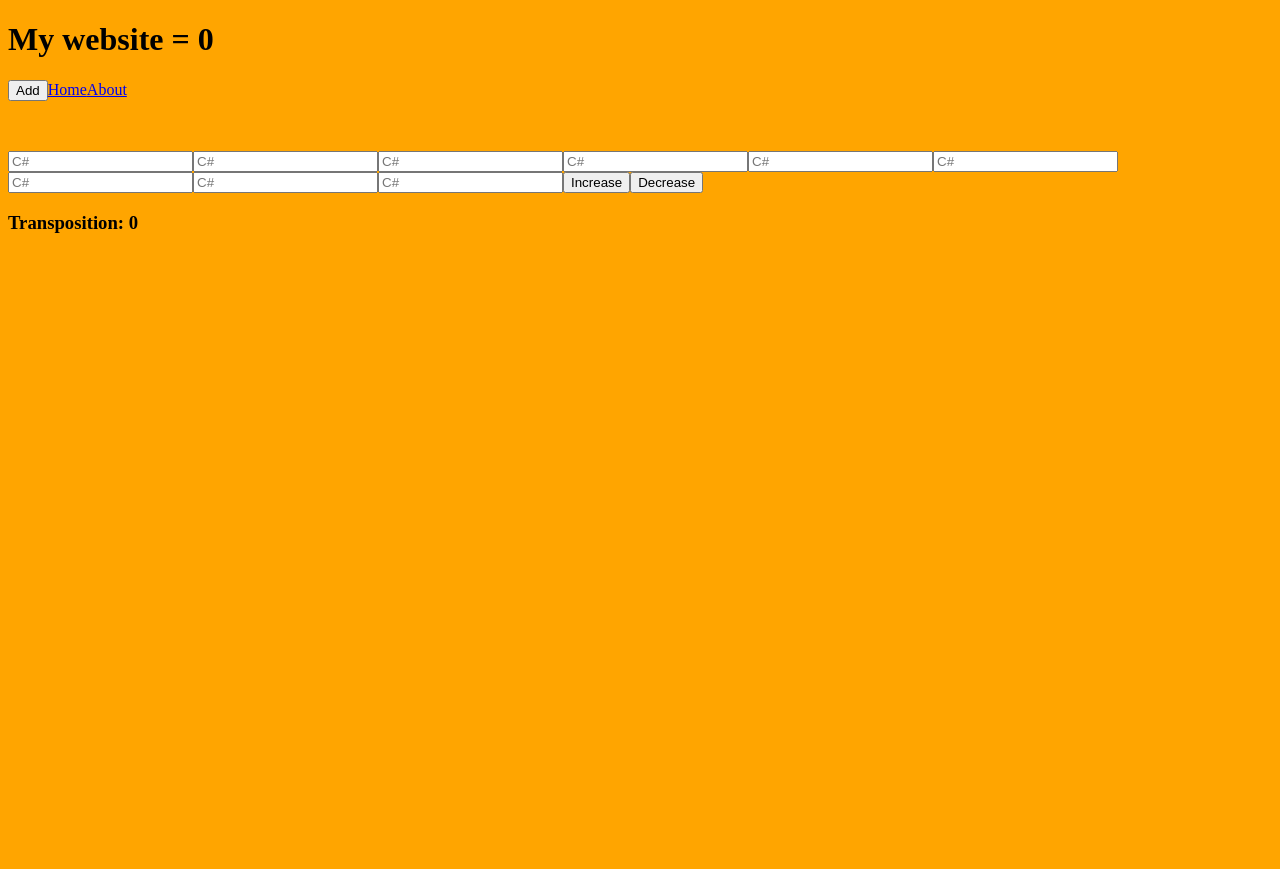
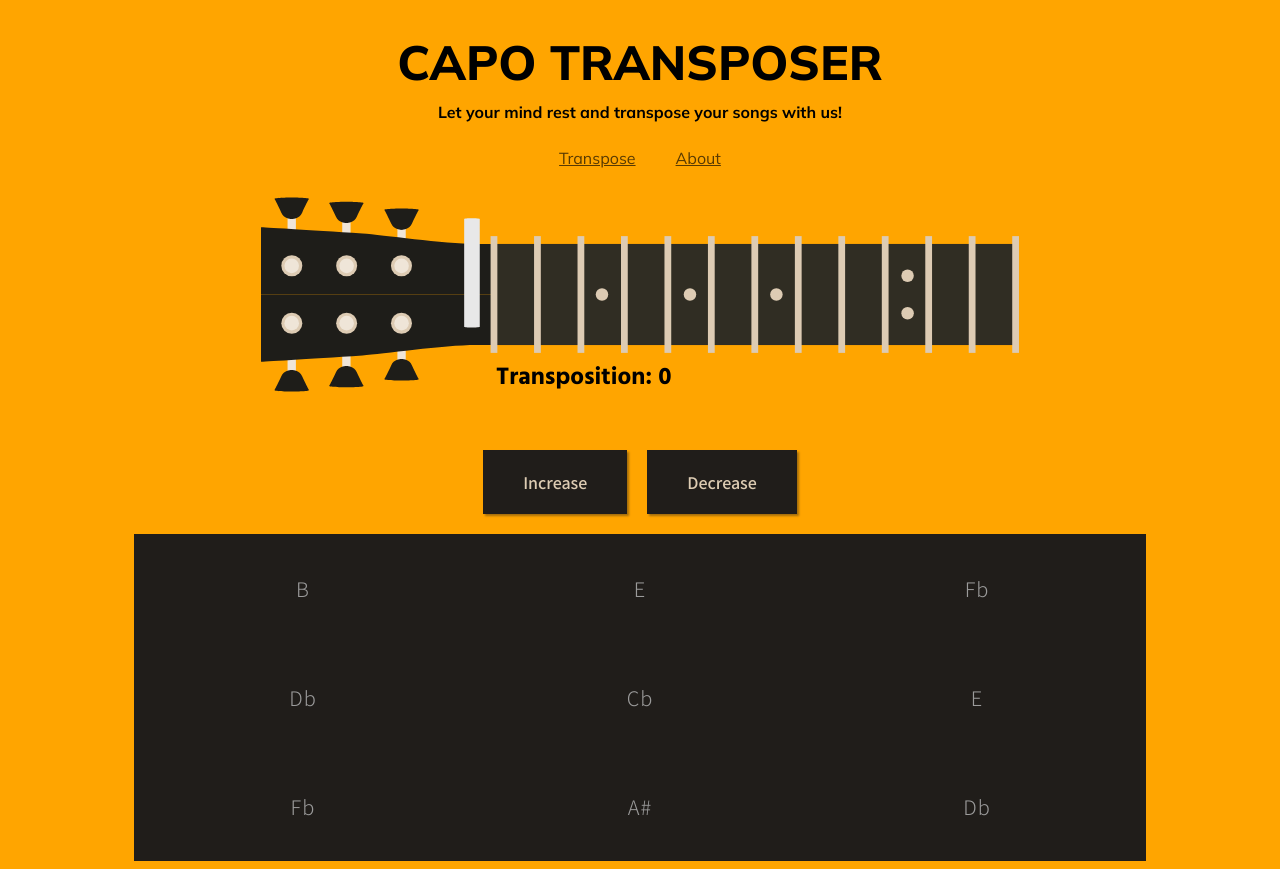
Before and after one commit to Utibu/Capo-Transposer-ReactJS, a React (Create React App) app: page / in a window 1280 px wide. Before the commit the page ends 800 px from the top, so only its background shows below. Built offline with nearby package versions, Linux system fonts and the light colour scheme.

Commit message:
Changed design, added tooltips and created visual components
I changed the design of some of the items, created button-components and added tooltips to them, and made a random chord-generator for the tooltips.

```diff
--- a/package.json
+++ b/package.json
@@ -14,6 +14,7 @@
     "react-redux": "^7.2.1",
     "react-router-dom": "^5.2.0",
     "react-scripts": "3.4.3",
+    "react-tooltip": "^4.2.9",
     "redux": "^4.0.5",
     "typescript": "^4.0.2"
   },
--- a/src/App.js
+++ b/src/App.js
@@ -1,26 +1,17 @@
-import React, {Component, useState} from "react"
-import { Switch, Route, Link } from "react-router-dom"
-import { useSelector, useDispatch } from "react-redux"
-import { increaseCounter } from "./actions"
+import React from "react"
+import { Switch, Route } from "react-router-dom"
 
 import About from "./components/About"
 import Transpose from "./components/Transpose"
 import RouterParameter from "./components/RouterParameter"
 import TransposeRedux from "./components/TransposeRedux"
+import Header from "./components/Header"
 import "./css/style.scss"
 
 function App() {
-    //const [ counter, setCounter ] = useState(0)
-    const counter = useSelector(state => state.count)
-    const dispatch = useDispatch()
-
-
     return (
         <div>
-            <h1>My website = {counter}</h1>
-            <button onClick={() => dispatch(increaseCounter(1))}>Add</button>
-            <Link to="/">Home</Link>
-            <Link to="/about">About</Link>
+            <Header />
             <div style={{marginTop: "50px"}}></div>
             <Switch>
                 <Route path="/about">
@@ -33,7 +24,7 @@ function App() {
                     <TransposeRedux />
                 </Route>
                 <Route path="/">
-                    <Transpose />
+                    <TransposeRedux />
                 </Route>
             </Switch>
         </div>
--- a/src/components/ChordTile.js
+++ b/src/components/ChordTile.js
@@ -4,7 +4,7 @@ class ChordTile extends Component {
     constructor() {
         super()
         this.state = {
-
+            placeholder: "C#"
         }
         this.handleChange = this.handleChange.bind(this)
     }
@@ -33,9 +33,34 @@ class ChordTile extends Component {
         }
     }
 
+    randomChord(chordArray) {
+        const randomNumber = Math.floor(Math.random() * chordArray.length)
+        const arrayItem = chordArray[randomNumber]
+        let chord = ""
+        if(Array.isArray(arrayItem)) {
+            chord = arrayItem[0]
+        } else {
+            chord = arrayItem
+        }
+
+        if(chord.length > 1 && chord[1] === "X") {
+            const randomNumber = Math.floor(Math.random() * 2)
+            const chordSymbol = randomNumber === 0 ? "#" : "b"
+            chord = chord[0] + chordSymbol + chord.substring(2)
+        }
+
+        return chord;
+    }
+
+    componentDidMount() {
+        const placeholder = this.randomChord(this.props.chordArray)
+        this.setState({ placeholder: placeholder })
+    }
+
     render() {
+
         return (
-            <input type="text" name="chord" placeholder="C#" value={this.props.chordName} onChange={this.handleChange}/>
+            <input type="text" name="chord" placeholder={this.state.placeholder} value={this.props.chordName} onChange={this.handleChange}/>
         )
     }
 }
--- a/src/components/GuitarNeck.js
+++ b/src/components/GuitarNeck.js
@@ -6,7 +6,7 @@ import capo from "../images/capo.svg"
 
 function GuitarNeck(props) {
     const capoStepPercent = 5.9
-    const percentageFromLeft = props.capoPosition <= 0 ? 25.35 + 5.74 * Math.abs(props.capoPosition) : 25.15
+    const percentageFromLeft = props.capoPosition <= 0 ? 25.35 + 5.74 * Math.abs(props.capoPosition) : 25.35
 
     return (
         <div className="guitar" id="guitar">
--- /dev/null
+++ b/src/components/Header.js
@@ -0,0 +1,18 @@
+import React from "react"
+import { Link } from "react-router-dom"
+
+function Header() {
+    return (
+        <header>
+            <h1>CAPO TRANSPOSER</h1>
+            <h5>Let your mind rest and transpose your songs with us!</h5>
+            <nav>
+                <Link to="/">Transpose</Link>
+                <Link to="/about">About</Link>
+            </nav>
+
+        </header>
+    )
+}
+
+export default Header
--- a/src/components/TransposeRedux.js
+++ b/src/components/TransposeRedux.js
@@ -4,184 +4,8 @@ import { useSelector, useDispatch } from "react-redux"
 
 import ChordTile from "./ChordTile"
 import GuitarNeck from "./GuitarNeck"
-import { increaseCounter, setChords, updateChords, increaseTransposition } from "../actions"
-
-/*class Transpose extends Component {
-    constructor() {
-        super()
-        this.state = {
-            chords: {},
-            transpositionNumber: 0,
-            sharpChordNames: ["A", "AX", "B", ["C", "BX"], "CX", "D", "DX", "E", ["F", "EX"], "FX", "G", "GX"],
-            flatChordNames: ["AX", "A", "BX", ["B", "CX"], "C", "DX", "D", "EX", ["E", "FX"], "F", "GX", "G"]
-        }
-        this.transpose = this.transpose.bind(this)
-        this.handleChordUpdate = this.handleChordUpdate.bind(this)
-    }
-
-    componentDidMount() {
-        this.setState(() => {
-            let returnObject = {}
-            for(let i = 1; i <= 9; i++) {
-                returnObject[i] = { id: i, ["chord"]: "", "symbol": "#" }
-            }
-            return { chords: returnObject }
-        })
-    }
-
-    transpose(event) {
-        const toAdd = event.target.name === "increase" ? 1 : -1
-        this.setState((prevState) => {
-            let newNumber = prevState.transpositionNumber + toAdd
-            if(Math.abs(newNumber) > 11) {
-                newNumber = 0
-            }
-            return { transpositionNumber: newNumber }
-        })
-
-        this.updateChords(toAdd)
-    }
-
-    updateChords(amount) {
-        const chordObject = cloneDeep(this.state.chords)
-        console.log(chordObject)
-        const sharpChordNames = { ...this.state.sharpChordNames }
-        const flatChordNames = { ...this.state.flatChordNames }
-        for(let i = 1; i <= Object.keys(chordObject).length; i++) {
-            const originalChordName = chordObject[i].chord
-            const chordSymbol = chordObject[i].symbol
-            let originalChordIndex = -1
-
-            //Skip if empty chord
-            if(originalChordName === "") {
-                continue
-            }
-
-            let chordNames = chordSymbol === "#" ? sharpChordNames : flatChordNames
-
-
-            chordObject[i].chord = this.getNextChordName(chordNames, originalChordName, chordSymbol, amount)
-            console.log("CHORD OBJECT: " + chordObject[i].chord)
-        }
-
-        this.setState({ chords: chordObject })
-    }
-
-    normalizeChord(originalChordName) {
-        let chordName = ""
-        if(originalChordName.length > 1 && originalChordName[1].match("[#b]")) {
-            //Chord is sharp or flat
-            chordName = originalChordName[0] + "X"
-        } else {
-            chordName = originalChordName[0]
-        }
-
-        return chordName
-    }
-
-    getIndexOfChord(chordNames, normalizedChordName) {
-        for(let i = 0; i <= Object.keys(chordNames).length; i++) {
-            const item = chordNames[i]
-            if(Array.isArray(item)) {
-                for(let j = 0; j <= item.length; j++) {
-                    if(item[j] === normalizedChordName) {
-                        return i
-                        break
-                    }
-                }
-            } else {
-                if(item === normalizedChordName) {
-                    return i
-                    break
-                }
-            }
-        }
-        return -1
-    }
-
-    getNextChordName(chordNames, originalChordName, chordSymbol, increaseWith) {
-        const normalizedChordName = this.normalizeChord(originalChordName)
-        const chordNamesSize = Object.keys(chordNames).length
-
-        let newIndex = this.getIndexOfChord(chordNames, normalizedChordName)
-        if(newIndex + increaseWith > chordNamesSize - 1) {
-            const diff = increaseWith - (chordNamesSize - 1 - newIndex)
-            newIndex = diff - 1
-        } else if(newIndex + increaseWith < 0) {
-            const diff = 0 - (newIndex + increaseWith)
-            newIndex = chordNamesSize - diff
-        } else {
-            newIndex += increaseWith
-        }
-
-
-        console.log("FOUND INDEX: " + newIndex + "    NORMALIZED CHORD NAME: " + normalizedChordName)
-
-        let nextChordTemp = chordNames[newIndex]
-        let nextChordNormalized = ""
-        if(Array.isArray(nextChordTemp)) {
-            nextChordNormalized = nextChordTemp[0]
-        } else {
-            nextChordNormalized = nextChordTemp
-        }
-        let nextChord = ""
-        let startFrom = 0
-        if(nextChordNormalized.length === 1) {
-            nextChord = nextChordNormalized[0]
-        } else if(nextChordNormalized.length === 2) {
-            nextChord = nextChordNormalized[0] + chordSymbol
-        }
-
-        if(normalizedChordName.length === 1) {
-            nextChord = nextChord.concat(originalChordName.substring(1, originalChordName.length))
-        } else {
-            nextChord = nextChord.concat(originalChordName.substring(2, originalChordName.length))
-        }
-
-        return nextChord
-    }
-
-    handleChordUpdate(chord, id) {
-        //Do a deep copy to not change the states
-        const chordObject = cloneDeep(this.state.chords)
-        const chords = cloneDeep(this.state.chords)
-
-        chordObject[id].chord = chord
-        if(chord.length >= 2 && chord[1].match("[b#]")) {
-            chordObject[id].symbol = chord[1]
-        }
-
-        const newChordObject = {
-            ...chords,
-            [id]: chordObject[id]
-        }
-        this.setState({chords: newChordObject })
-    }
-
-    render() {
-
-        const chordTiles = Object.values(this.state.chords).map((item) => {
-            return (
-                <ChordTile key={item.id}
-                    chordName={item.chord}
-                    id={item.id}
-                    handleChordUpdateMethod={this.handleChordUpdate}
-                />
-            )}
-        )
-
-        return (
-            <div>
-                {chordTiles}
-                <button name="increase" onClick={this.transpose}>Increase</button>
-                <button name="decrease" onClick={this.transpose}>Decrease</button>
-                <h3>Transposition: {this.state.transpositionNumber}</h3>
-            </div>
-        )
-    }
-}
-
-*/
+import Button from "./TranspositionButton"
+import { setChords, updateChords, increaseTransposition } from "../actions"
 
 function TransposeRedux() {
     const sharpChordNames = ["A", "AX", "B", ["C", "BX"], "CX", "D", "DX", "E", ["F", "EX"], "FX", "G", "GX"]
@@ -327,6 +151,7 @@ function TransposeRedux() {
                 chordName={item.chord}
                 id={item.id}
                 handleChordUpdateMethod={handleChordUpdate}
+                chordArray={sharpChordNames}
             />
         )}
     )
@@ -334,12 +159,24 @@ function TransposeRedux() {
     return (
         <div>
             <GuitarNeck capoPosition={transpositionNumber}/>
+            <div class="buttons">
+                <Button
+                    name="increase"
+                    value="Increase"
+                    transpositionMethod={transpose}
+                    tooltip="Useful to calculate original chords when using a capo. <br />Move the capo up as much as the transposition number says."
+                />
+                <Button
+                    name="decrease"
+                    value="Decrease"
+                    transpositionMethod={transpose}
+                    tooltip="Useful to find where to place your capo for easier playing. <br />Move the capo down as much as the transposition number reads, <br />or look at the guitar-graphic."
+                />
+            </div>
             <div className="tileContainer">
                 {chordTiles}
             </div>
-            <h3>Transposition: {transpositionNumber}</h3>
-            <button name="increase" onClick={transpose}>Increase</button>
-            <button name="decrease" onClick={transpose}>Decrease</button>
+
         </div>
     )
 }
--- /dev/null
+++ b/src/components/TranspositionButton.js
@@ -0,0 +1,13 @@
+import React from "react"
+import ReactTooltip from "react-tooltip"
+
+function TranspositionButton(props) {
+    return (
+        <div class="transpositionButton">
+            <button name={props.name} onClick={props.transpositionMethod} data-tip={props.tooltip}>{props.value}</button>
+            <ReactTooltip className="tooltip" effect="float" multiline="true" />
+        </div>
+    )
+}
+
+export default TranspositionButton
--- a/src/css/style.scss
+++ b/src/css/style.scss
@@ -1,5 +1,14 @@
+@import url("https://fonts.googleapis.com/css2?family=Hind:wght@300;400;500;600;700&display=swap");
+@import url('https://fonts.googleapis.com/css2?family=Noto+Sans+TC:wght@300;400;500;700&display=swap');
+@import url('https://fonts.googleapis.com/css2?family=Mulish:wght@300;400;500;600;700;800;900&display=swap');
+
 $primaryColor: orange;
 $borderColor: #cecece;
+$placeholderColor: rgb(155, 155, 155);
+$inputHoverBackground: rgb(231, 231, 231);
+$linkColor: #583a02;
+$darkWood: #201d1a;
+$metalHighlights: #ddccb3;
 
 * {
     box-sizing: border-box;
@@ -7,6 +16,7 @@ $borderColor: #cecece;
 
 body {
     background: $primaryColor;
+    font-family: "Noto Sans TC", sans-serif;
 }
 
 .tileContainer {
@@ -23,19 +33,46 @@ body {
     input {
         align-content: center;
         display: flex;
-        padding: 40px 40px;
+        padding: 40px 10px;
         flex: 0 0 33.3333333%;
-        border: 1px solid $borderColor;
+        text-align: center;
+        background: $darkWood;
+        font-size: 20px;
+        font-family: "Noto Sans TC", sans-serif;
+        font-weight: 500;
+        width: 33.33333%;
+        border: 0;
+        letter-spacing: 1px;
+        color: $metalHighlights;
+
+        &::placeholder {
+            font-weight: 300;
+            color: $placeholderColor;
+        }
+
+        &:hover {
+            background: $metalHighlights;
+            color: $darkWood;
+
+            &::placeholder {
+                color: rgb(90, 90, 90);
+            }
+        }
+
+        &:active {
+            border: 0;
+        }
     }
 
 }
 
 .guitar {
-    width: 80%;
+    width: 60%;
     display: block;
     margin: 0 auto;
     margin-bottom: 40px;
     position: relative;
+    margin-top: -40px;
 
     .guitarNeck {
         width: 100%;
@@ -64,8 +101,9 @@ body {
     }
 
     .capoPosition {
-        font-size: 3px;
-        font-family: Helvetica, Arial, sans-serif;
+        font-size: 2.6px;
+        font-family: "Hind", sans-serif;
+        font-weight: bold;
     }
 
     .capoSvg {
@@ -75,3 +113,65 @@ body {
         z-index: -1;
     }
 }
+
+header {
+    text-align: center;
+    font-family: "Mulish", sans-serif;
+
+    h1 {
+        margin-bottom: 10px;
+        font-weight: 800;
+        font-size: 48px;
+    }
+
+    h5 {
+        margin: 0 0 20px 0;
+        font-size: 16px;
+    }
+}
+
+nav {
+    a {
+        display: inline-block;
+        padding: 6px 20px;
+        color: $linkColor;
+
+        &:hover {
+            color: $darkWood;
+        }
+    }
+}
+
+.tooltip {
+    background: $linkColor !important;
+}
+
+button {
+    padding: 20px 40px;
+    border: 0;
+    font-size: 16px;
+    display: inline-block;
+    background: $darkWood;
+    color: $metalHighlights;
+    margin: 0 10px;
+    font-family: "Noto Sans TC";
+    font-weight: 500;
+    cursor: pointer;
+    box-shadow: 2px 2px 2px 0px #a56e0b;
+
+    &:hover {
+        background: $metalHighlights;
+        color: $darkWood;
+        box-shadow: none;
+    }
+}
+
+.buttons {
+    width: 80%;
+    text-align: center;
+    margin: 0 auto 20px auto;
+}
+
+.transpositionButton {
+    display: inline-block;
+}
```
Also changed, not shown: 1 other file (tests, documents, lock files or other folders).
